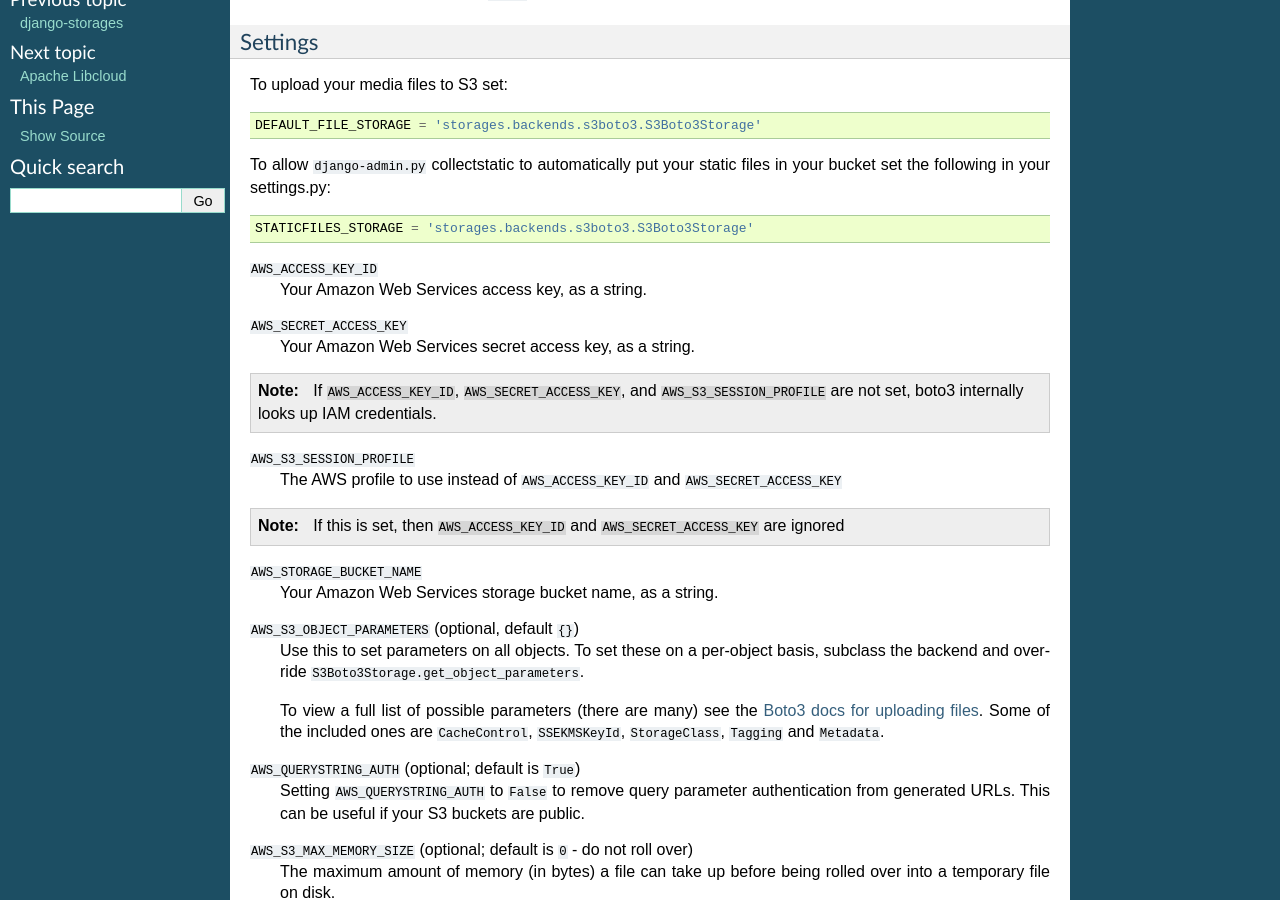
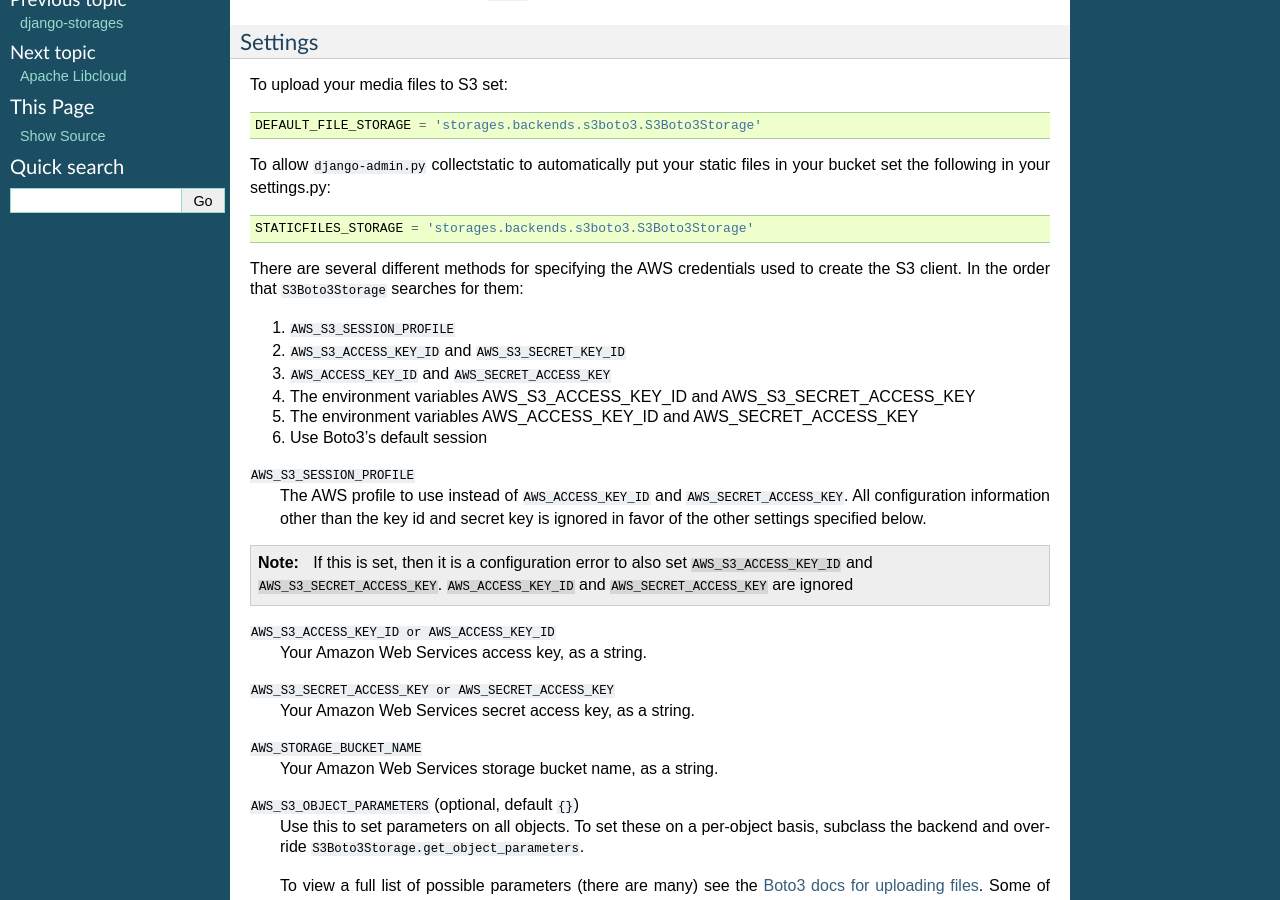
Before and after one commit to jschneier/django-storages, a Sphinx documentation site: the page built from docs/backends/amazon-S3.rst, in a window 1280 px wide and 900 px high, scrolled down 288 px. Built offline with Sphinx 7.4.7, drawn with Linux system fonts in a browser that asks for light colours.

Commit message:
Clarify options for specifying AWS credentials

```diff
--- a/docs/backends/amazon-S3.rst
+++ b/docs/backends/amazon-S3.rst
@@ -24,22 +24,29 @@ To allow ``django-admin.py`` collectstatic to automatically put your static file
 
     STATICFILES_STORAGE = 'storages.backends.s3boto3.S3Boto3Storage'
 
-``AWS_ACCESS_KEY_ID``
+There are several different methods for specifying the AWS credentials used to create the S3 client.  In the order that ``S3Boto3Storage``
+searches for them:
+
+#. ``AWS_S3_SESSION_PROFILE``
+#. ``AWS_S3_ACCESS_KEY_ID`` and ``AWS_S3_SECRET_KEY_ID``
+#. ``AWS_ACCESS_KEY_ID`` and ``AWS_SECRET_ACCESS_KEY``
+#. The environment variables AWS_S3_ACCESS_KEY_ID and AWS_S3_SECRET_ACCESS_KEY
+#. The environment variables AWS_ACCESS_KEY_ID and AWS_SECRET_ACCESS_KEY
+#. Use Boto3's default session
+
+``AWS_S3_SESSION_PROFILE``
+    The AWS profile to use instead of ``AWS_ACCESS_KEY_ID`` and ``AWS_SECRET_ACCESS_KEY``. All configuration information
+    other than the key id and secret key is ignored in favor of the other settings specified below.
+
+.. note::
+      If this is set, then it is a configuration error to also set ``AWS_S3_ACCESS_KEY_ID`` and ``AWS_S3_SECRET_ACCESS_KEY``.
+      ``AWS_ACCESS_KEY_ID`` and ``AWS_SECRET_ACCESS_KEY`` are ignored
+
+``AWS_S3_ACCESS_KEY_ID or AWS_ACCESS_KEY_ID``
     Your Amazon Web Services access key, as a string.
 
-``AWS_SECRET_ACCESS_KEY``
+``AWS_S3_SECRET_ACCESS_KEY or AWS_SECRET_ACCESS_KEY``
     Your Amazon Web Services secret access key, as a string.
-
-.. note::
-
-      If ``AWS_ACCESS_KEY_ID``, ``AWS_SECRET_ACCESS_KEY``, and ``AWS_S3_SESSION_PROFILE`` are not set, boto3 internally looks up IAM credentials.
-
-``AWS_S3_SESSION_PROFILE``
-    The AWS profile to use instead of ``AWS_ACCESS_KEY_ID`` and ``AWS_SECRET_ACCESS_KEY``
-
-.. note::
-      If this is set, then ``AWS_ACCESS_KEY_ID`` and ``AWS_SECRET_ACCESS_KEY`` are ignored
-
 
 ``AWS_STORAGE_BUCKET_NAME``
     Your Amazon Web Services storage bucket name, as a string.
```
